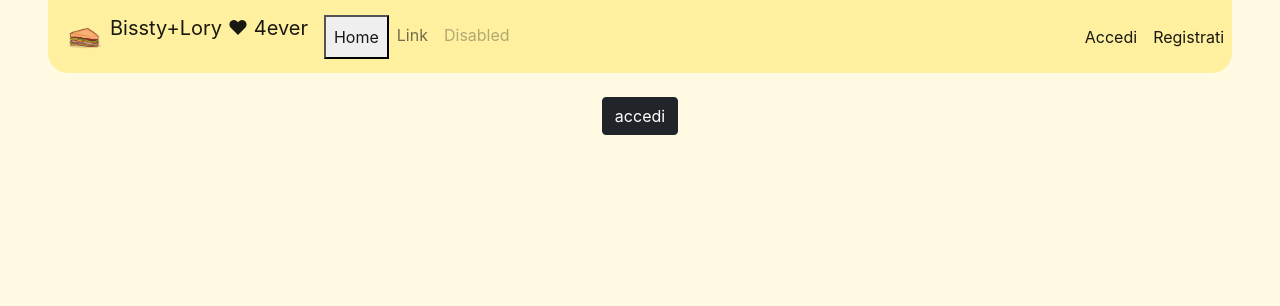
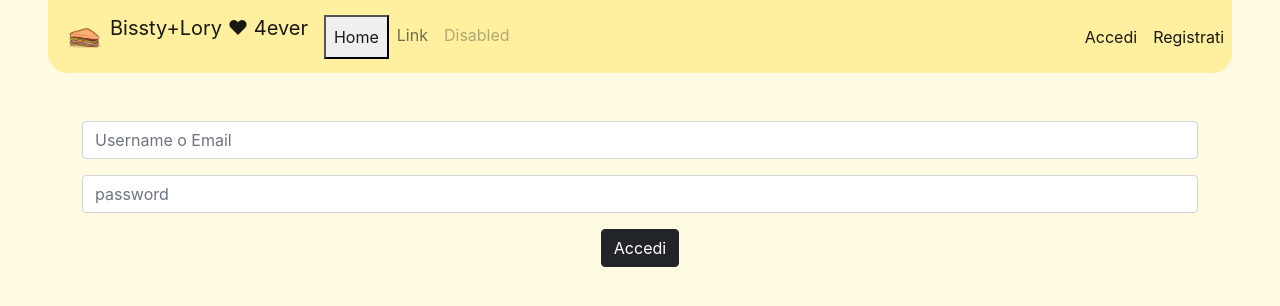
Before and after one commit to Bissty23/Progetto_PCTO_5H, a React (Create React App) app in the folder Progetto Tps-It/react-pcto/: page /Accedi in a window 1280 px wide. Shown: the top 306 px of the page. Built offline with nearby package versions, Linux system fonts and the light colour scheme.

Commit message:
modifiche alla pagina Accedi.js
installazione pacchetti crypto-js per pa cryptazione

```diff
--- a/Progetto Tps-It/react-pcto/package.json
+++ b/Progetto Tps-It/react-pcto/package.json
@@ -7,6 +7,7 @@
     "@testing-library/react": "^12.1.3",
     "@testing-library/user-event": "^13.5.0",
     "axios": "^0.26.0",
+    "crypto-js": "^4.1.1",
     "jquery": "^3.6.0",
     "react": "^17.0.2",
     "react-dom": "^17.0.2",
--- /dev/null
+++ b/Progetto Tps-It/react-pcto/src/Pagine/Accedi/Accedi.css
@@ -0,0 +1,3 @@
+.alert{
+    display: none
+}
--- a/Progetto Tps-It/react-pcto/src/Pagine/Accedi/Accedi.js
+++ b/Progetto Tps-It/react-pcto/src/Pagine/Accedi/Accedi.js
@@ -1,19 +1,39 @@
 import React from 'react'
 import Axios from 'axios';
 import $ from 'jquery'
+import CryptoJS from 'crypto-js';
+import './Accedi.css'
 
 class Accedi extends React.Component {
 
   render() {
+
       return(
-            <input onClick={() => this.account('BlueBerryPie')} type="button" className="btn btn-dark" value="accedi"/>
+        <div className="container mt-4">
+          <div class="alert alert-danger" role="alert" id="c">
+            A simple warning alert—check it out!
+            <button onClick={() => ($('.alert').hide())} type="button" class="btn-close" aria-label="Close"></button>
+          </div>
+
+          <div className="input-group mb-3">
+            <input type="text" className="form-control" placeholder="Username o Email" id="InUsername"/>
+          </div>
+          <div className="input-group mb-3">
+            <input type="password" className="form-control" placeholder="password" id="InPassword"/>
+          </div>
+
+          <input onClick={() => this.GetAccount($('#InUsername').val(), $('#InPassword').val())} type="button" id="btnAccedi" className="btn btn-dark" value="Accedi"/>
+        </div>
       );
   }
 
-    account = (username) =>{
+  GetAccount = (username, password) =>{
+    $('#btnAccedi').prop('disabled', true);
+
+    CryptoJS.SHA3(password)
+
     Axios.get("http://localhost:8090/api/Account/" + username).then(
       (risposta) =>{
-            console.log(risposta.data[0])
 
         localStorage.setItem('accesso', true)
         localStorage.setItem('username', risposta.data[0].Username)
@@ -25,8 +45,17 @@ class Accedi extends React.Component {
 
         window.location.href = '/';
       },
-        (error) =>{ alert('Errore: Connessione non riuscita')})
+      (error) =>{
+        $('.alert').show()
+        $('#btnAccedi').prop('disabled', false)
+      })
   }
+
+
+  Controlli = () =>{
+
+  }
+
 }
 
 export default Accedi;
```
Also changed, not shown: 2 other files (tests, documents, lock files or other folders). Lines whose indentation alone changed are shown as unchanged.
